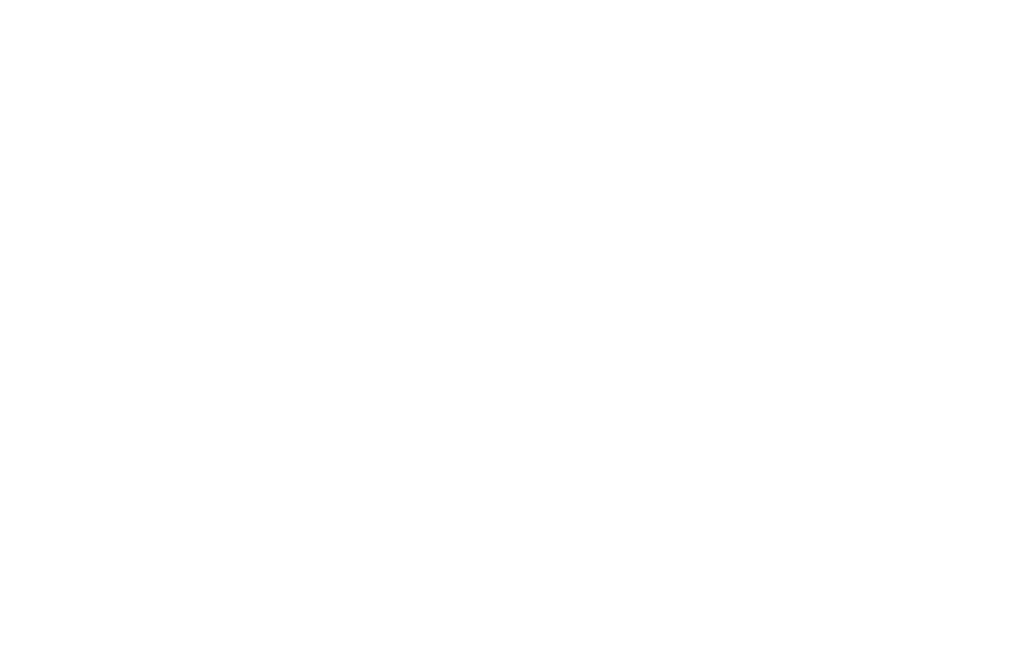
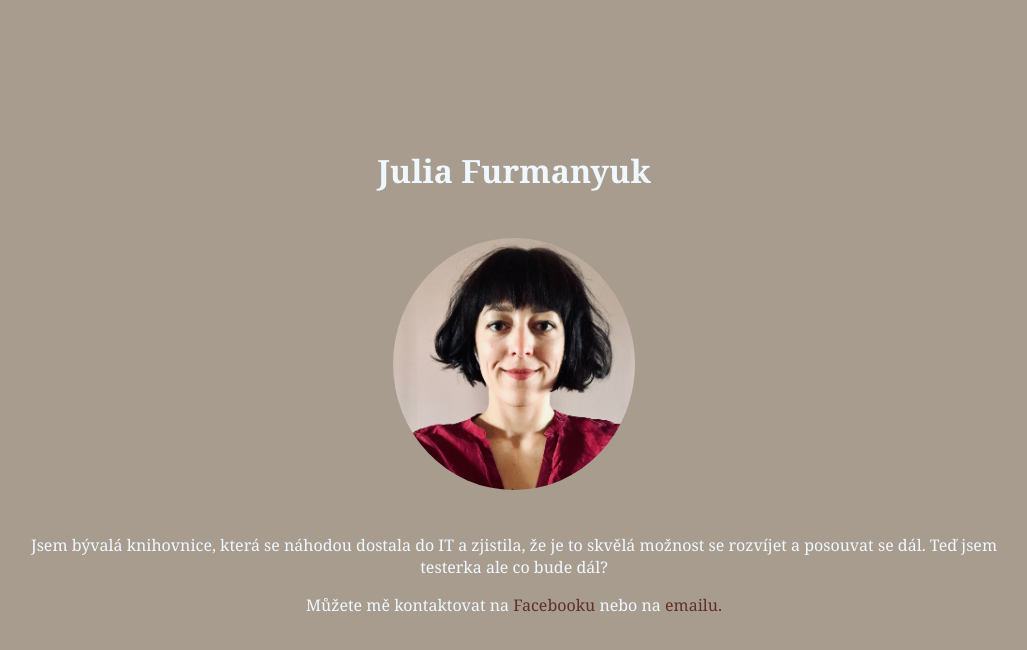
Before and after one commit to tvorimweb-2019-praha-podzim/projekt01-vizitka-juliafurmanyuk, a plain HTML site: page index.html in a window 1280 px wide. Shown: the whole page, without its empty margins (126-1153 px from the left). Drawn offline with Linux system fonts and the light colour scheme.

Commit message:
created basic personal card

```diff
--- a/index.html
+++ b/index.html
@@ -16,3 +16,34 @@ Vizitku ostyluj pomocí CSS:
 
 Tip: Webdesign In 4 Minutes https://jgthms.com/web-design-in-4-minutes/
 -->
+
+<!DOCTYPE html>
+<html lang="cs">
+<head>
+  <link rel="stylesheet" href="style.css">
+  <meta charset="UTF-8">
+  <meta name="viewport" content="width=device-width, initial-scale=1.0">
+  <meta http-equiv="X-UA-Compatible" content="ie=edge">
+  <title>Vizitka</title>
+</head>
+<body>
+
+  <h1>Julia Furmanyuk</h1>
+
+  <img src="IMG_3476.jpeg" alt="profil">
+
+  <p>Jsem bývalá knihovnice, která se náhodou dostala do IT a zjistila, že je to skvělá možnost se rozvíjet a posouvat se dál. Teď jsem testerka ale co bude dál?</p>
+
+  <p>Můžete mě kontaktovat na
+  <a href="https://www.facebook.com/juliafurmanyuk">
+    Facebooku
+  </a>
+  nebo na
+    <a href="mailto:furmanyuk.julia@gmail.com">
+    emailu.
+  </a>
+  </p>
+
+
+</body>
+</html>
--- /dev/null
+++ b/style.css
@@ -0,0 +1,38 @@
+html {
+  box-sizing: border-box;
+}
+
+*,
+*:before,
+*:after {
+  box-sizing: inherit;
+}
+
+body{
+  background-color: rgb(167, 156, 142);
+  color: aliceblue;
+  margin: 0;
+  padding: 10%;
+  text-align: center;
+}
+
+img{
+  height: 300px;
+  width: auto;
+  border-radius: 50%;
+  padding: 1.5rem 25%;
+}
+
+h1{
+  font-family: Georgia, 'Times New Roman', Times, serif;
+  text-align: center;
+}
+
+p{
+  font-family: Georgia, 'Times New Roman', Times, serif
+}
+
+a{
+  text-decoration: none;
+  color: rgb(94, 47, 47);
+}
```
Also changed, not shown: IMG_3476.jpeg (added).
